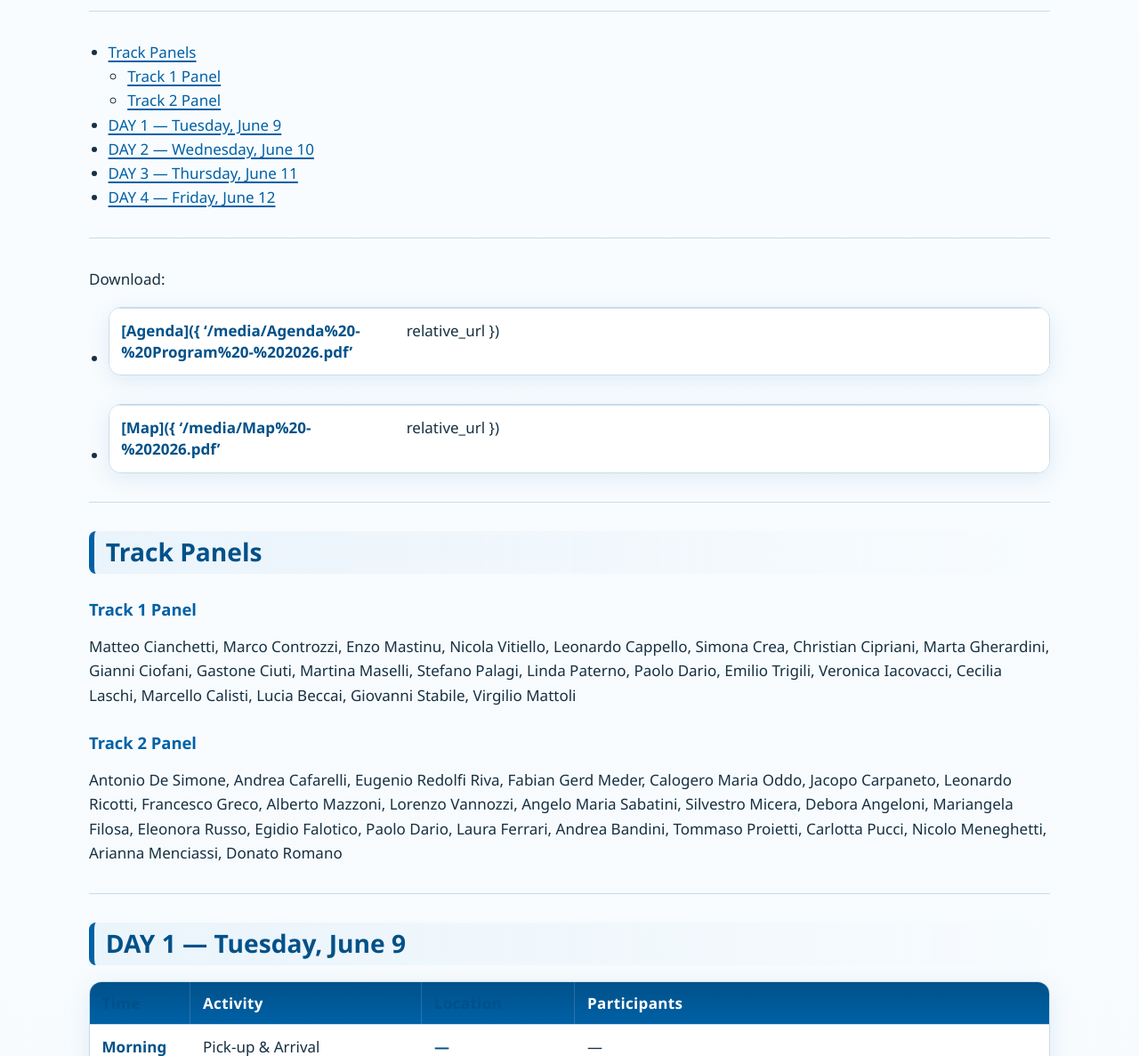
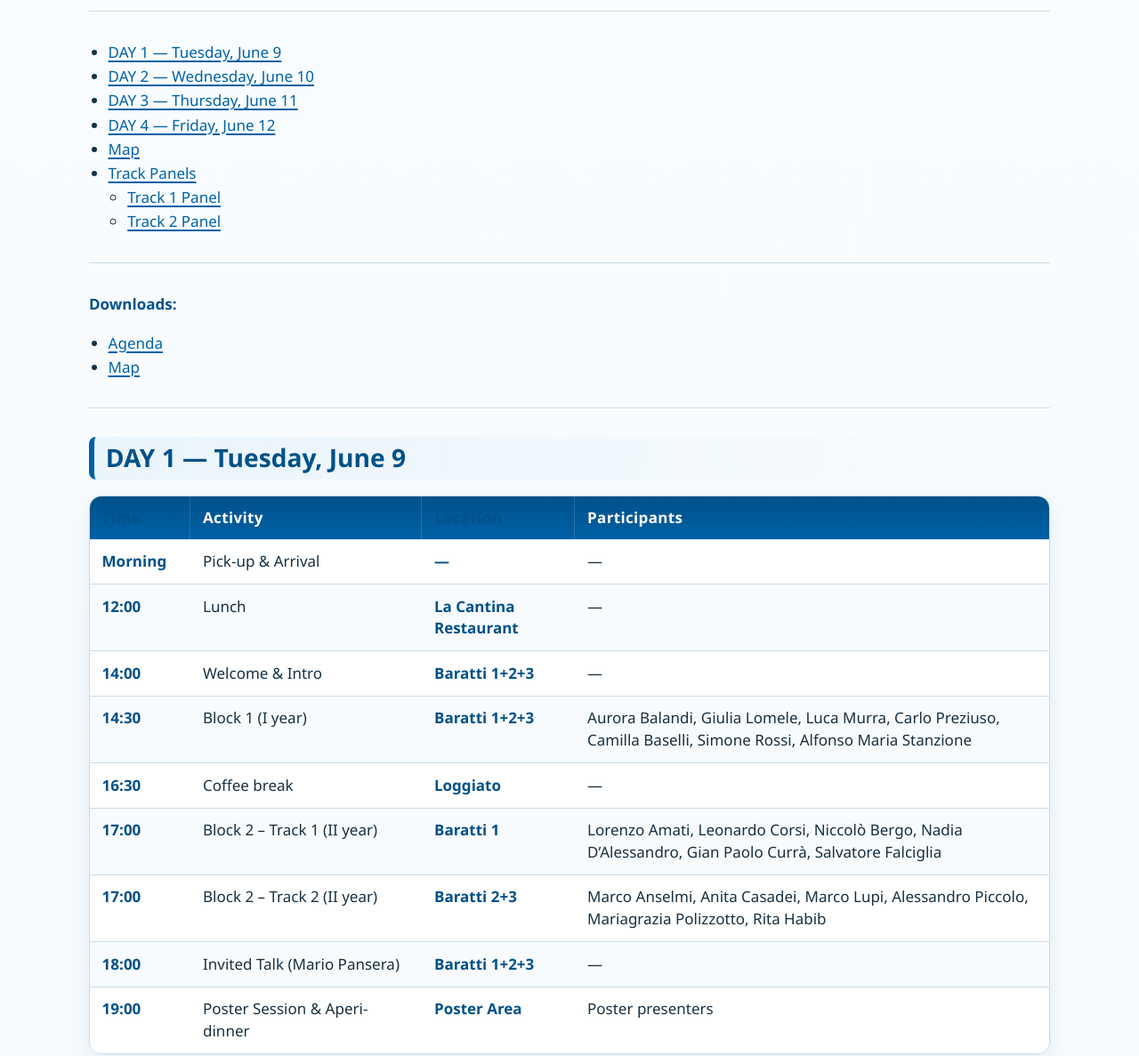
Before and after one commit to PhDBiorobotics-SSSA/phdbiorobotics.github.io, a Jekyll site: the page built from evaluation_meeting_2026.md, in a window 1280 px wide and 1400 px high, scrolled down 666 px. Shown: the part 213-1400 px from the top of the window at 89% size. Built offline with Jekyll 4.4.1, drawn with Linux system fonts in a browser that asks for light colours; some of the changed text lies outside the part shown.

Commit message:
Fix links and page structure

```diff
--- a/evaluation_meeting_2026.md
+++ b/evaluation_meeting_2026.md
@@ -12,29 +12,20 @@ permalink: /evaluation-meeting-2026/
 
 ---
 
-- [Track Panels](#track-panels)
-  - [Track 1 Panel](#track-1-panel)
-  - [Track 2 Panel](#track-2-panel)
 - [DAY 1 — Tuesday, June 9](#day-1--tuesday-june-9)
 - [DAY 2 — Wednesday, June 10](#day-2--wednesday-june-10)
 - [DAY 3 — Thursday, June 11](#day-3--thursday-june-11)
 - [DAY 4 — Friday, June 12](#day-4--friday-june-12)
+- [Map](#map)
+- [Track Panels](#track-panels)
+  - [Track 1 Panel](#track-1-panel)
+  - [Track 2 Panel](#track-2-panel)
 
 ---
 
-Download:
-- [Agenda]({ '/media/Agenda%20-%20Program%20-%202026.pdf' | relative_url })
-- [Map]({ '/media/Map%20-%202026.pdf' | relative_url })
-
----
-
-## Track Panels
-
-### Track 1 Panel
-Matteo Cianchetti, Marco Controzzi, Enzo Mastinu, Nicola Vitiello, Leonardo Cappello, Simona Crea, Christian Cipriani, Marta Gherardini, Gianni Ciofani, Gastone Ciuti, Martina Maselli, Stefano Palagi, Linda Paterno, Paolo Dario, Emilio Trigili, Veronica Iacovacci, Cecilia Laschi, Marcello Calisti, Lucia Beccai, Giovanni Stabile, Virgilio Mattoli
-
-### Track 2 Panel
-Antonio De Simone, Andrea Cafarelli, Eugenio Redolfi Riva, Fabian Gerd Meder, Calogero Maria Oddo, Jacopo Carpaneto, Leonardo Ricotti, Francesco Greco, Alberto Mazzoni, Lorenzo Vannozzi, Angelo Maria Sabatini, Silvestro Micera,  Debora Angeloni, Mariangela Filosa, Eleonora Russo, Egidio Falotico, Paolo Dario, Laura Ferrari, Andrea Bandini, Tommaso Proietti, Carlotta Pucci, Nicolo Meneghetti, Arianna Menciassi, Donato Romano
+**Downloads:**
+- [Agenda]({{ '/media/agenda-program-2026.pdf' | relative_url }})
+- [Map]({{ '/media/map-2026.pdf' | relative_url }})
 
 ---
 
```
Also changed, not shown: other parts of evaluation_meeting_2026.md (+16 -0 lines), 4 other files.
